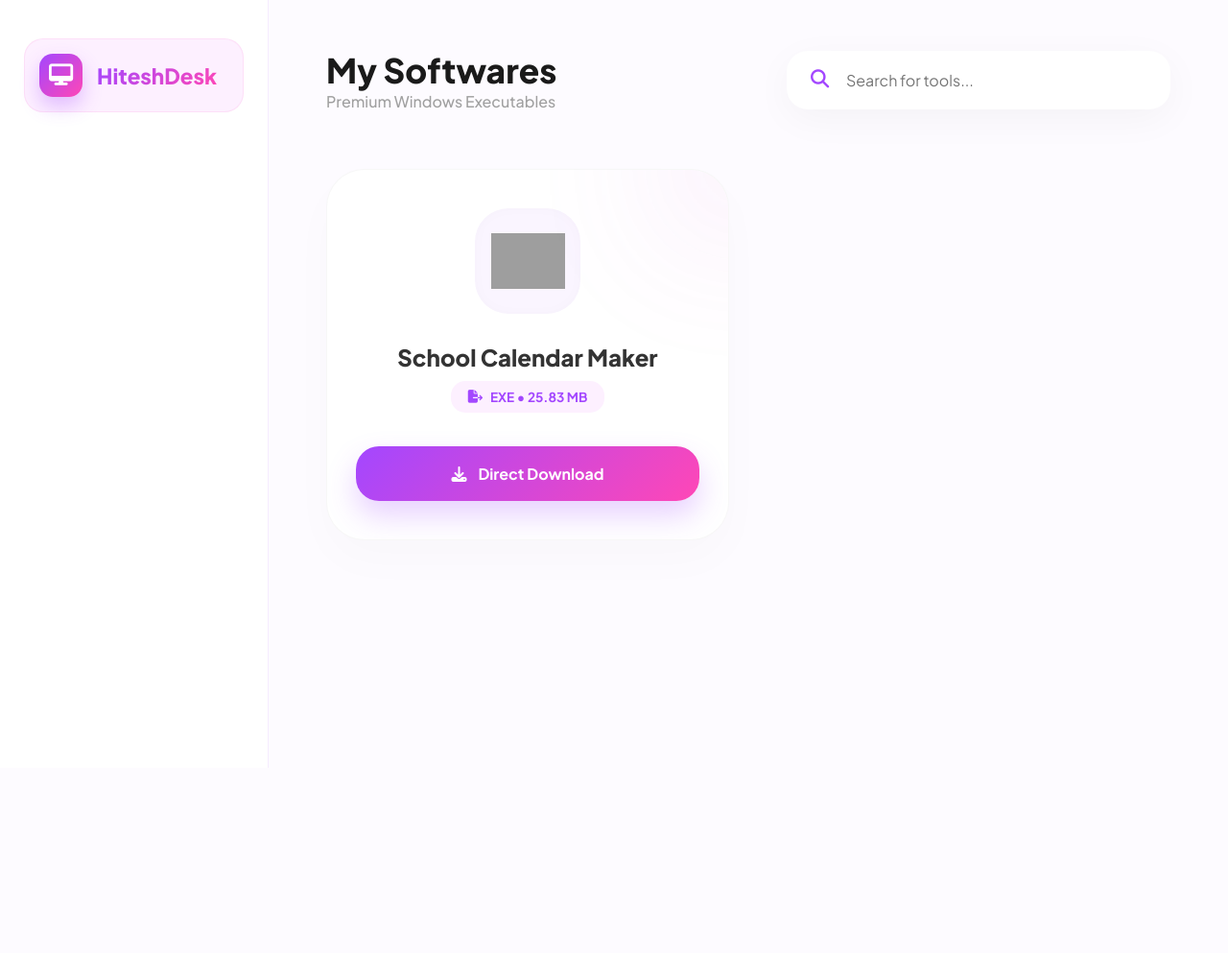
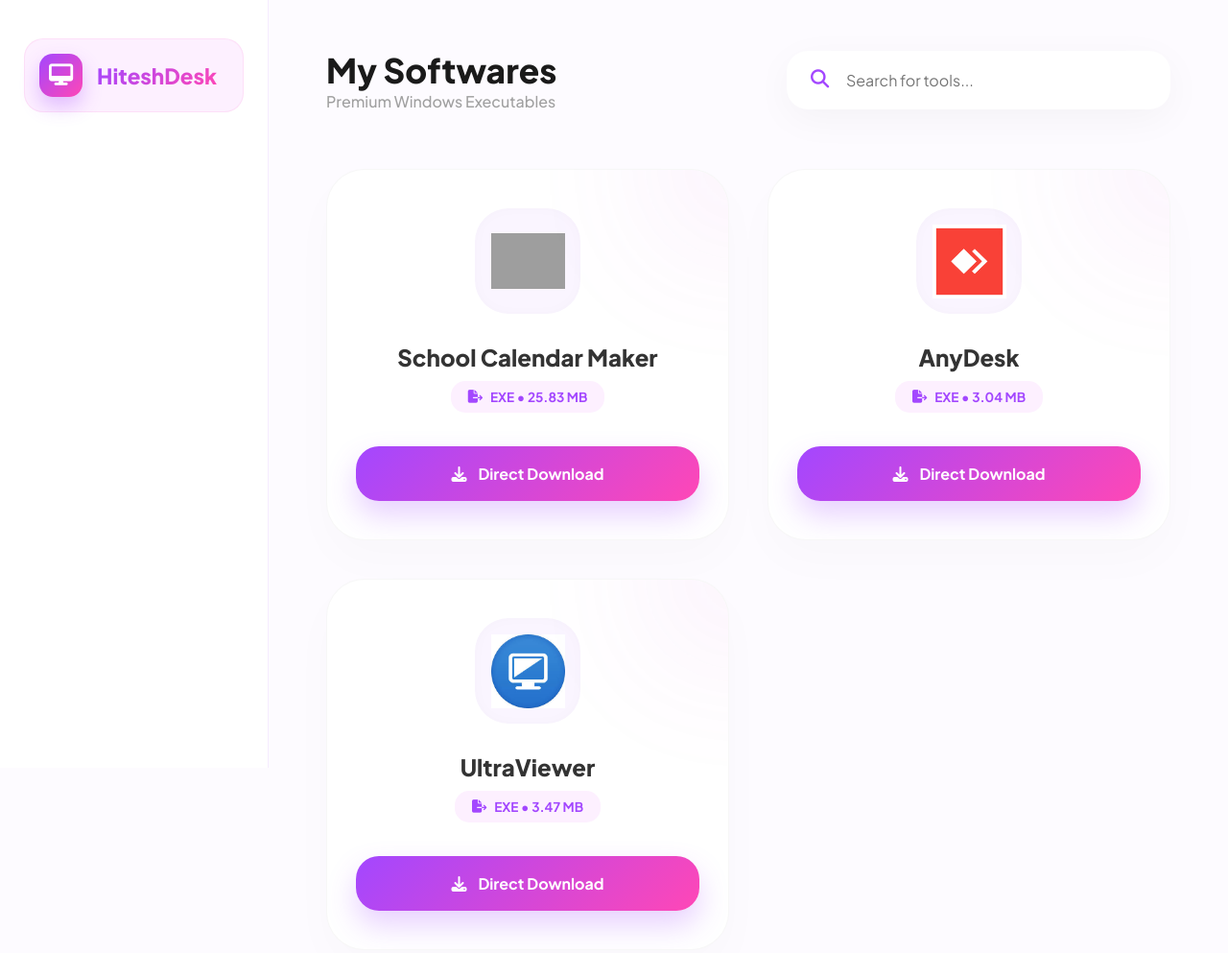
Before and after one commit to hiteshjangir8057/HiteshDesk-Software-Download-Dashboard, a plain HTML site: page index.html in a window 1280 px wide. Shown: the whole page at 96% size. Before the commit the page ends 800 px from the top, so only its background shows below. Drawn offline with Linux system fonts and the light colour scheme; grey boxes are pictures that could not be loaded.

Commit message:
Update index.html

```diff
--- a/index.html
+++ b/index.html
@@ -274,6 +274,22 @@
                 img: "https://raw.githubusercontent.com/hiteshjangir8057/Photo-Size-Maker-Unlimited/refs/heads/main/Photo%20Sizer%20Logo.png",
                 url: "https://www.dropbox.com/scl/fi/bxx0w5yqjpp9t5f76jlnd/Photo-Size-Maker-Unlimited.exe?rlkey=f8w5zy9sxkgtvkm5t0k8iitfx&st=yu1dm1h0&dl=1",
                 status: "off"
+            },
+             {
+                id: 4,
+                name: "AnyDesk",
+                size: "3.04 MB",
+                img: "https://raw.githubusercontent.com/hiteshjangir8057/HiteshDesk-Software-Download-Dashboard/refs/heads/main/anydesk-logo.png",
+                url: "https://github.com/hiteshjangir8057/HiteshDesk-Software-Download-Dashboard/raw/refs/heads/main/anydesk-5-5-3.exe",
+                status: "on"
+            },
+             {
+                id: 5,
+                name: "UltraViewer",
+                size: "3.47 MB",
+                img: "https://raw.githubusercontent.com/hiteshjangir8057/HiteshDesk-Software-Download-Dashboard/refs/heads/main/UltraViewer-logo.jpg",
+                url: "https://github.com/hiteshjangir8057/HiteshDesk-Software-Download-Dashboard/raw/refs/heads/main/UltraViewer_setup_6.6.124_en.exe",
+                status: "on"
             }
         ];
 
```
